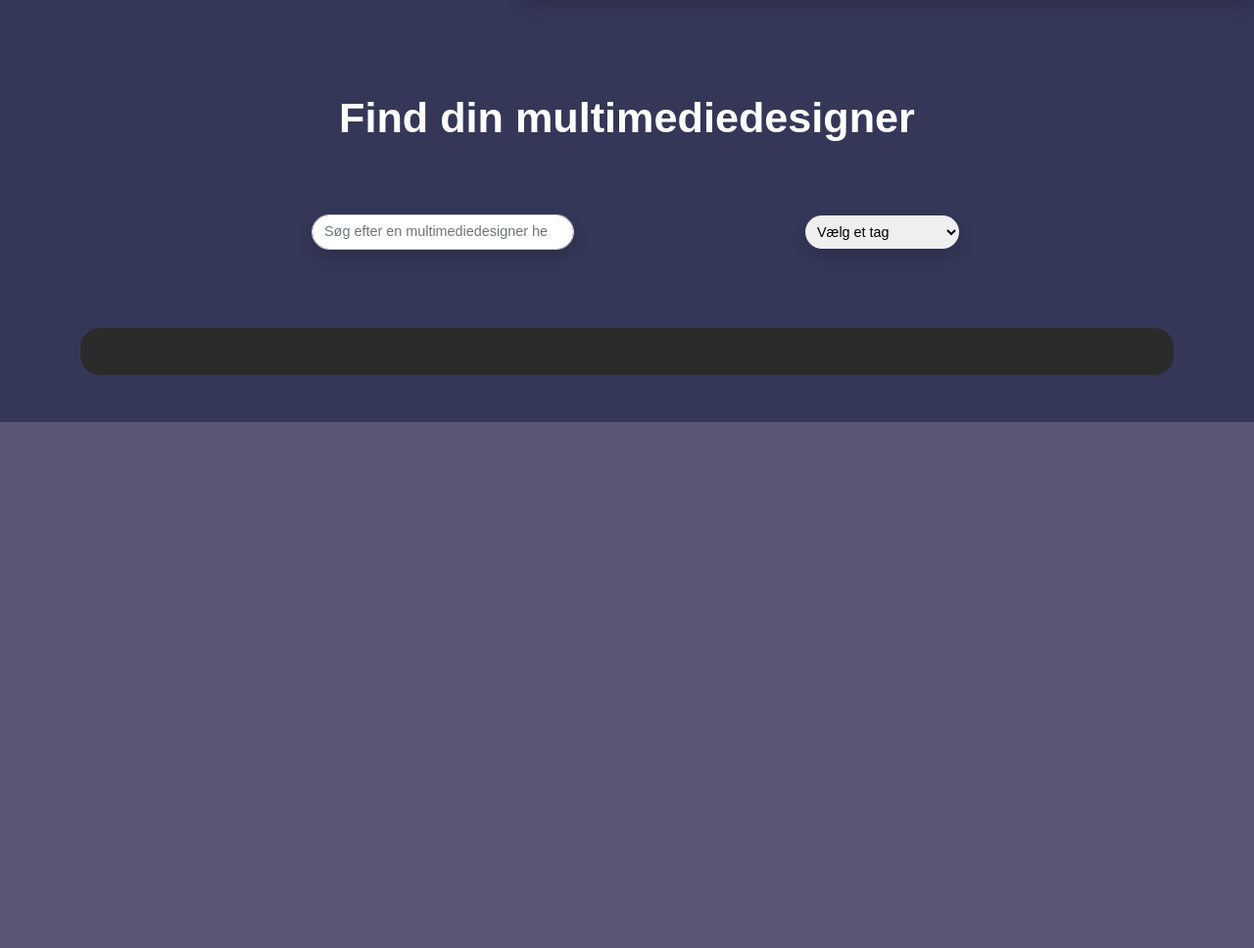
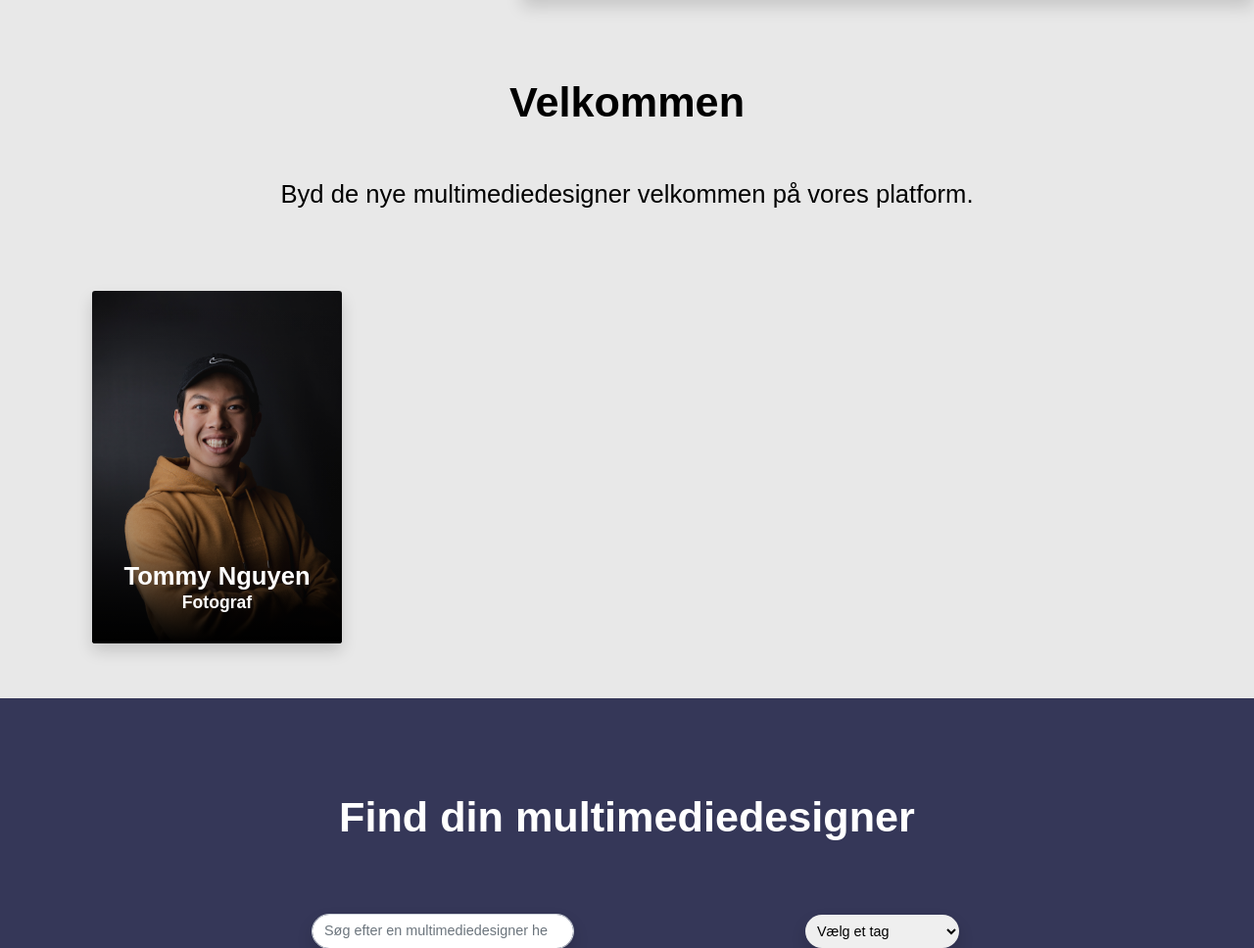
Before and after one commit to Arnsdorf/FindGraphicsChrSigurd, a PHP site: page / in a window 1280 px wide. Shown: the part 812-1780 px from the top of the page at 98% size. Before the commit the page ends 1243 px from the top, so only its background shows below. Run offline with PHP 8.4, Linux system fonts and the light colour scheme; data that the repository does not hold is empty; style sheets or scripts are compiled from the project's sources; some libraries are stand-ins or nearby versions; some web fonts are replaced.

Commit message:
Velkommen sektion tilføjet, men mangler stadig lidt rettelser

```diff
--- a/css/styles.scss
+++ b/css/styles.scss
@@ -205,6 +205,9 @@ input{
 	font-weight: 700;
 	font-style: normal;
 }
+.sektion{
+	background-color: #E8E8E8;
+}
 
 .rightfront{
 	height: 90vh;
@@ -222,12 +225,14 @@ input{
 	height: 100%;
 }
 .rubrik{
-	font-family: "Montserrat ExtraBold";
+	font-family: montserrat, sans-serif;
+	font-weight: bold;
 	color: white;
 	padding: 10rem 0 0 0;
 }
 .brød{
-	font-family: "Montserrat Medium";
+	font-family: montserrat, sans-serif;
+	font-weight: lighter;
 	color: white;
 }
 .button{
--- a/index.html
+++ b/index.html
@@ -81,7 +81,50 @@
 </div>
 <!----------Slut------------>
 
+<section>
+	<div class="container-fluid sektion">
+		<!-- Tekstboks 1 -->
+		<div class=" container pt-3 ">
+			<div class="row">
+				<div class="col-12 box1 mt-3 pt-5">
+					<h2 class="text-center text-black mmdKunde_overskrift">Velkommen</h2>
+					<p class="pt-5 pb-5 text-center text-black mmdKunde_overskrift1">Byd de nye multimediedesigner velkommen på vores platform.</p>
+				</div>
 
+				<!-- Ydre Boks -->
+				<div class="col-md-12 mt-2 pb-2 mb-5">
+					<!--First slide-->
+					<div class="row m-0 g-4">
+
+						<div class="col-md-6 col-lg-4 col-xl-3 col-xs-6">
+							<div class="card image shadow">
+								<img src="billeder/BE5A0024-Edit-2.png" class="card-img card-img-top">
+								<div class="card-img-overlay card-content">
+									<h4 class="card-title text-center position-relative text-white kort_title order-1">Tommy Nguyen</h4>
+									<p class="kort_undertitle text-center text-white position-relative order-1">Fotograf</p>
+								</div>
+							</div>
+						</div>
+
+						<div class="col-md-6 col-lg-4 col-xl-3 col-xs-6">
+
+						</div>
+
+						<div class="col-md-6 col-lg-4 col-xl-3 col-xs-6">
+
+						</div>
+
+						<div class="col-md-6 col-lg-4 col-xl-3 col-xs-6">
+
+						</div>
+
+					</div>
+
+				</div>
+			</div>
+		</div>
+	</div>
+</section>
 
 
 
```
